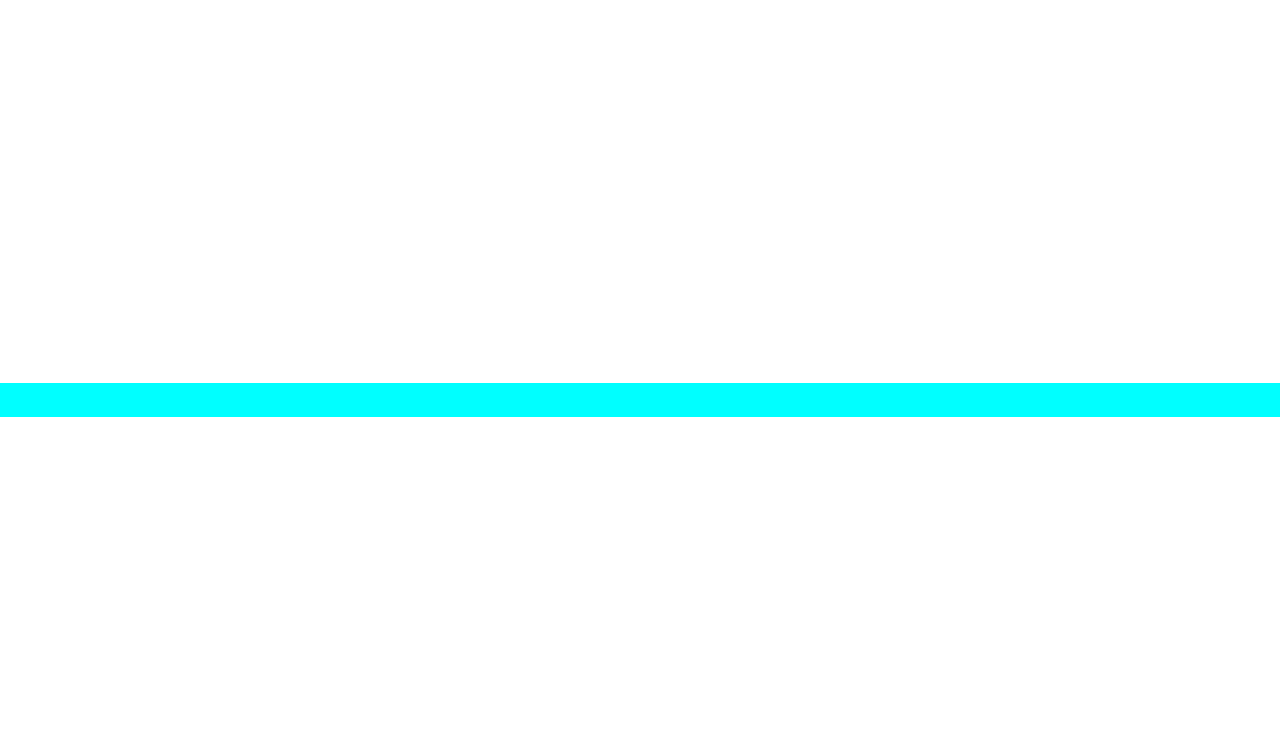
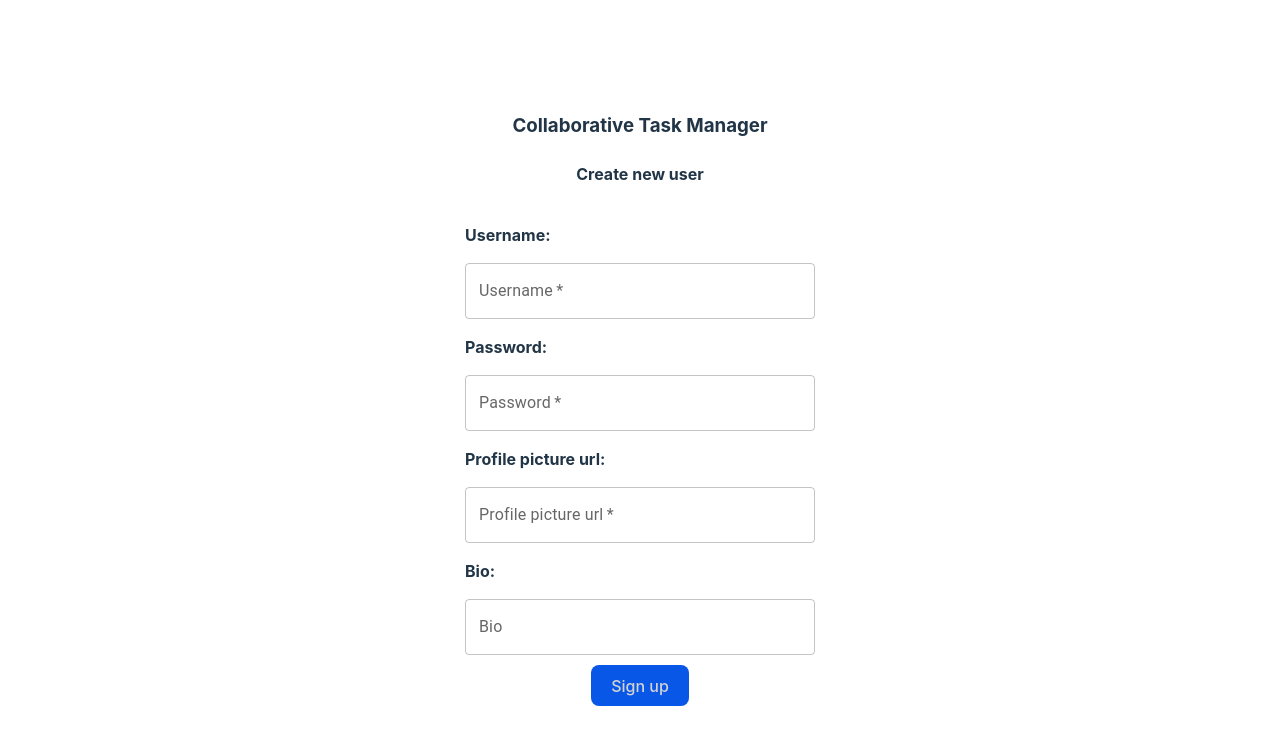
Before and after one commit to pujaKundu/collaborative-task--management, a React (Vite) app: page /register in a window 1280 px wide. Shown: the top 744 px of the page. Built offline with nearby package versions, Linux system fonts and the light colour scheme.

Commit message:
add new user

```diff
--- a/package.json
+++ b/package.json
@@ -15,6 +15,7 @@
     "@mui/icons-material": "^5.14.8",
     "@mui/material": "^5.14.8",
     "@mui/styled-engine-sc": "^5.14.8",
+    "formik": "^2.4.3",
     "react": "^18.2.0",
     "react-dom": "^18.2.0",
     "react-router-dom": "^6.15.0",
--- a/src/App.css
+++ b/src/App.css
@@ -3,5 +3,33 @@
   padding: 0;
   text-align: center;
   width: 100vw;
-  background-color: aqua;
 }
+
+/* common styles */
+
+.label-text {
+  font-weight: bold;
+  text-align: left;
+}
+
+.form {
+  display: flex;
+  flex-direction: column;
+  align-items: center;
+  justify-content: center;
+}
+
+.form-input{
+  width: 350px;
+}
+
+.form-btn {
+  background-color: rgb(9, 87, 231);
+  color: lightgray;
+  margin-top: 10px;
+}
+.form-btn:hover {
+  background-color: rgb(9, 71, 185);
+  color: white;
+  margin-top: 10px;
+}
--- a/src/App.jsx
+++ b/src/App.jsx
@@ -1,9 +1,63 @@
+import { useEffect, useState } from "react";
+import { BrowserRouter as Router, Route, Routes } from "react-router-dom";
 import "./App.css";
+import {
+  loginUser,
+  logoutUser,
+  registerUser,
+} from "./utils/userAuthenticationUtils";
+
+import { UserLogin, UserRegistration } from "./components/index";
 
 function App() {
+  const [users, setUsers] = useState([]);
+  const [currentUser, setCurrentUser] = useState(null);
+
+  useEffect(() => {
+    // Load user data from local storage
+    const storedUsers = JSON.parse(localStorage.getItem("users")) || [];
+    setUsers(storedUsers);
+  }, []);
+
+  useEffect(() => {
+    // Save user data to local storage
+    localStorage.setItem("users", JSON.stringify(users));
+  }, [users]);
+
+  const handleRegisterUser = (newUser) => {
+    registerUser(users, newUser, setUsers);
+  };
+
+  const handleLoginUser = (credentials) => {
+    loginUser(users, credentials, setCurrentUser);
+  };
+
+  const handleLogoutUser = () => {
+    logoutUser(setCurrentUser);
+  };
+
   return (
     <div id="root">
-      <h1></h1>
+      <h3>Collaborative Task Manager</h3>
+      <Router>
+        {!currentUser ? (
+          <Routes>
+            <Route
+              path="/"
+              element={<UserLogin loginUser={handleLoginUser} />}
+            />
+            <Route
+              path="/register"
+              element={<UserRegistration registerUser={handleRegisterUser} />}
+            />
+          </Routes>
+        ) : (
+          <>
+            {/* <UserProfile user={currentUser} />
+          <button onClick={handleLogoutUser}>Logout</button> */}
+          </>
+        )}
+      </Router>
     </div>
   );
 }
--- /dev/null
+++ b/src/components/Authentication/Login/UserLogin.jsx
@@ -0,0 +1,11 @@
+import React from 'react';
+
+const UserLogin = () => {
+    return (
+        <div>
+            login
+        </div>
+    );
+};
+
+export default UserLogin;
--- /dev/null
+++ b/src/components/Authentication/Registration/UserRegistration.jsx
@@ -0,0 +1,94 @@
+import { Box, TextField } from "@mui/material";
+import { useState } from "react";
+import "../../../App.css";
+
+const UserRegistration = ({ registerUser }) => {
+  const [user, setUser] = useState({
+    username: "",
+    password: "",
+    profilePicture: "",
+    bio: "",
+  });
+
+  const handleInputChange = (e) => {
+    const { name, value } = e.target;
+    setUser({
+      ...user,
+      [name]: value,
+    });
+  };
+
+  const handleSubmit = (e) => {
+    e.preventDefault();
+    registerUser(user);
+    setUser({
+      username: "",
+      password: "",
+      profilePicture: "",
+      bio: "",
+    });
+  };
+
+  return (
+    <Box>
+      <h4>Create new user</h4>
+      <form onSubmit={handleSubmit} className="form">
+        <label>
+          <p className="label-text">Username:</p>
+          <TextField
+            required
+            id="outlined-required"
+            label="Username"
+            type="text"
+            name="username"
+            className="form-input"
+            value={user.username}
+            onChange={handleInputChange}
+          />
+        </label>
+        <label>
+          <p className="label-text">Password:</p>
+
+          <TextField
+            id="outlined-read-only-input"
+            label="Password"
+            type="password"
+            name="password"
+            className="form-input"
+            value={user.password}
+            onChange={handleInputChange}
+            required
+          />
+        </label>
+        <label>
+          <p className="label-text">Profile picture url:</p>
+          <TextField
+            required
+            id="outlined-required"
+            label="Profile picture url"
+            type="text"
+            name="profilePicture"
+            className="form-input"
+            value={user.profilePicture}
+            onChange={handleInputChange}
+          />
+        </label>
+        <label>
+          <p className="label-text">Bio:</p>
+          <TextField
+            name="bio"
+            label="Bio"
+            className="form-input"
+            value={user.bio}
+            onChange={handleInputChange}
+          />
+        </label>
+        <button type="submit" className="form-btn">
+          Sign up
+        </button>
+      </form>
+    </Box>
+  );
+};
+
+export default UserRegistration;
--- /dev/null
+++ b/src/components/index.js
@@ -0,0 +1,2 @@
+export { default as UserLogin } from "../components/Authentication/Login/UserLogin";
+export { default as UserRegistration } from "../components/Authentication/Registration/UserRegistration";
--- /dev/null
+++ b/src/utils/userAuthenticationUtils.js
@@ -0,0 +1,36 @@
+export const registerUser = (users, newUser, setUsers) => {
+  newUser.id = users.length + 1;
+  setUsers([...users, newUser]);
+};
+
+export const validateRegistration = (values) => {
+  const errors = {};
+
+  if (!values.username) {
+    errors.username = "Username is required";
+  }
+
+  if (!values.password) {
+    errors.password = "Password is required";
+  } else if (values.password.length < 6) {
+    errors.password = "Password must be at least 6 characters";
+  }
+
+  if (values.password !== values.confirmPassword) {
+    errors.confirmPassword = "Passwords do not match";
+  }
+
+  return errors;
+};
+
+export const loginUser = (users, credentials, setCurrentUser) => {
+  const user = users.find(
+    (u) =>
+      u.username === credentials?.username && u?.password === credentials?.password
+  );
+  setCurrentUser(user);
+};
+
+export const logoutUser = (setCurrentUser) => {
+  setCurrentUser(null);
+};
```
Also changed, not shown: src/components/Authentication/Registration/userRegistrationUtils.js (added, +37 -0 lines), 1 other file (tests, documents, lock files or other folders).
